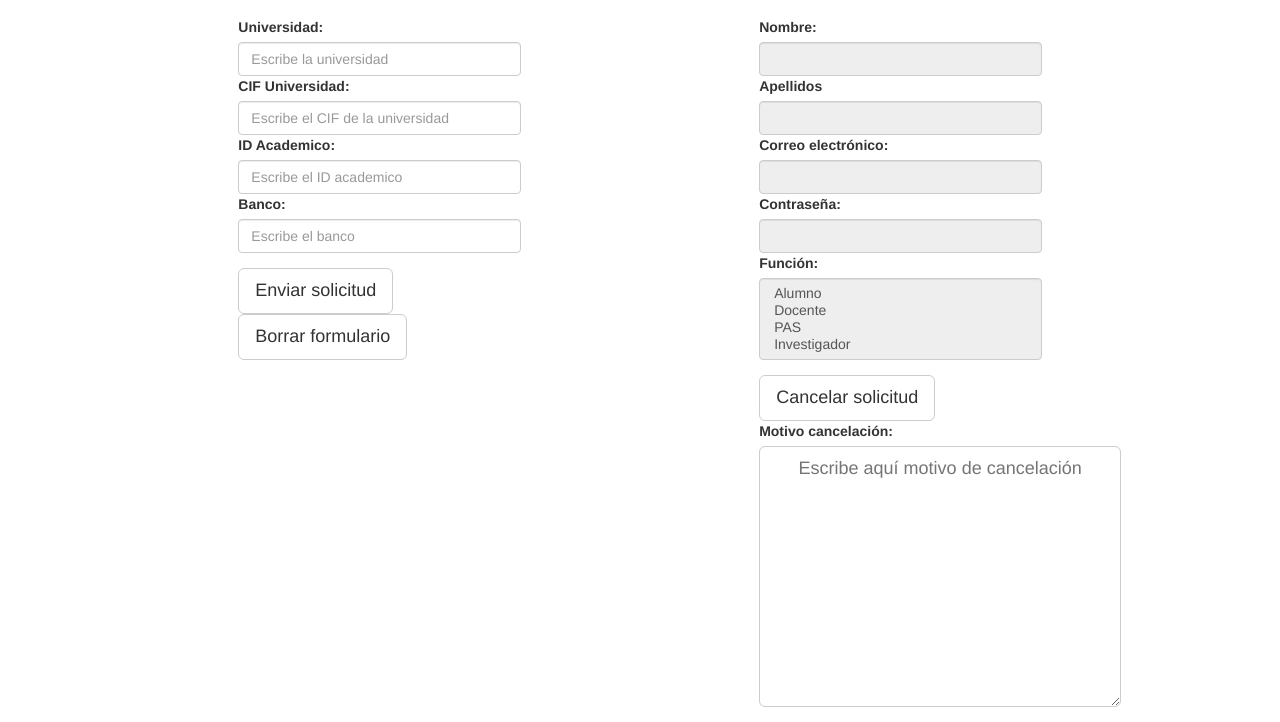
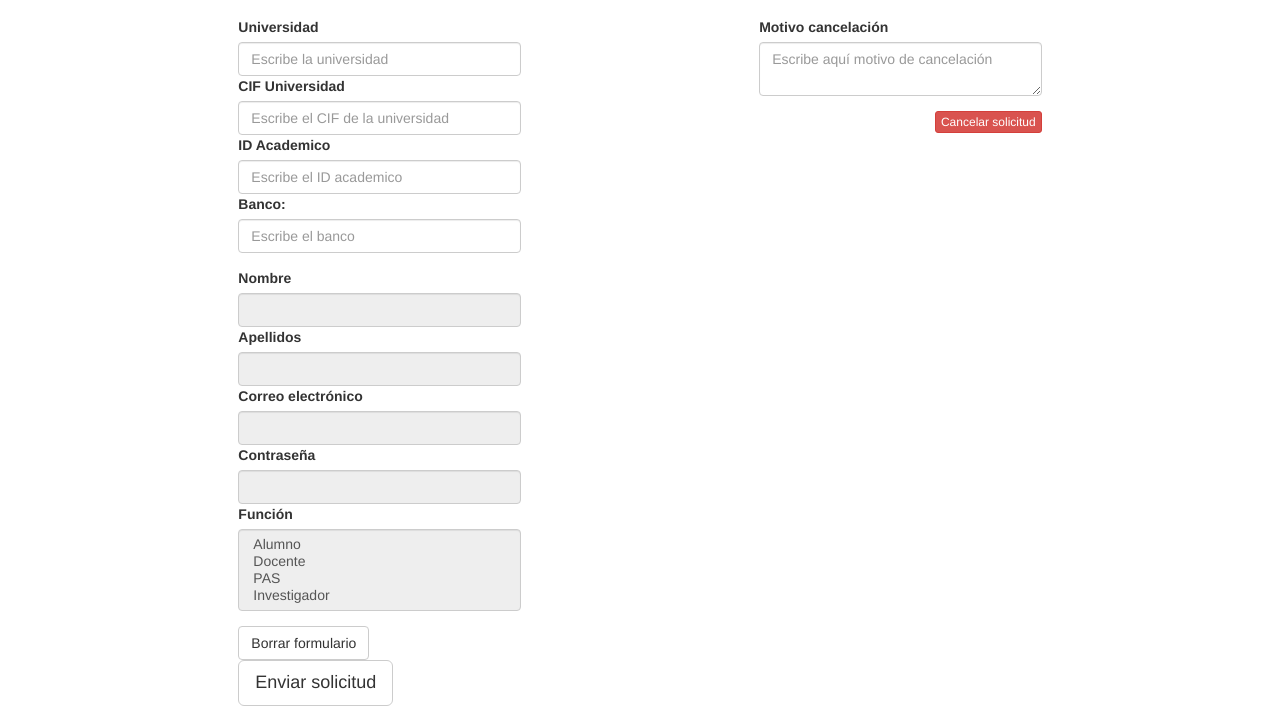
Before and after one commit to eruizgar91/GTU14, a plain HTML site: page src/vistas/formularioUniversidadIda.html in a window 1280 px wide. Shown: the part 209-931 px from the top of the page. Drawn offline with Linux system fonts and the light colour scheme.

Commit message:
Anadidos diagrama de componentes y peticiones http. Actualizado formularioUniversidadIda.

```diff
--- a/src/vistas/formularioUniversidadIda.html
+++ b/src/vistas/formularioUniversidadIda.html
@@ -19,47 +19,29 @@
       <div class="page-header">
         <h3>Campos universidad</h3>
       </div>
-      <form method="post" action="#">
-          <input type="hidden" name="_method" value="post">
+      <form method="put" action="#">
+        <input type="hidden" name="_method" value="put">
         <div class="form-group">
-              <label for="universidadID">Universidad:</label>
+          <label for="universidadID">Universidad</label>
           <input type="text" class="form-control" name="universidad" id="universidadID" placeholder="Escribe la universidad" required>
-              <label for="cifuniversidadID">CIF Universidad:</label>
+          <label for="cifuniversidadID">CIF Universidad</label>
           <input type="text" class="form-control" name="cifuniversidad" id="cifuniversidadID" placeholder="Escribe el CIF de la universidad" required>
-              <label for="idacademicoID">ID Academico:</label>
+          <label for="idacademicoID">ID Academico</label>
           <input type="text" class="form-control" name="idacademico" id="idacademicoID" placeholder="Escribe el ID academico" required>
           <label for="bancoID">Banco:</label>
           <input type="text" class="form-control" name="banco" id="bancoID" placeholder="Escribe el banco" required>
         </div>
-              <div class="form-group text-left">
-                <button type="submit" class="btn btn-default btn-lg">Enviar solicitud</button>
-
-                <button type="reset" class="btn btn-default btn-lg">Borrar formulario</button>
-              </div>
-
-      </form>
-    </div>
-
-
-
-    <hr class="visible-xs">
-    <div class="col-xs-12 col-md-3 col-md-offset-2">
-      <div class="page-header">
-        <h3>Campos usuario</h3>
-      </div>
-      <form class="" method="post" action="#">
-        <input type="hidden" name="_method" value="delete">
         <div class="form-group">
-            <label for="nombreID">Nombre:</label>
-            <input type="text" class="form-control" name="nombre" id="nombreID"  readonly>
-            <label for="apellidosID">Apellidos</label>
-            <input type="text" class="form-control" name="apellidos" id="apellidosID"  readonly>
-            <label for="correoID">Correo electrónico:</label>
-            <input type="text" class="form-control" name="correo" id="correoID"  readonly>
-            <label for="contraseñaID">Contraseña:</label>
-            <input type="password" class="form-control" name="contraseña" id="contraseñaID"  readonly>
-            <label for="funcionID">Función:</label>
-                <select name="funcion" id="funcionID" size="4" class="form-control" readonly>
+          <label>Nombre</label>
+          <input type="text" class="form-control" name="nombre" readonly>
+          <label>Apellidos</label>
+          <input type="text" class="form-control" name="apellidos" readonly>
+          <label>Correo electrónico</label>
+          <input type="text" class="form-control" name="correo" readonly>
+          <label>Contraseña</label>
+          <input type="password" class="form-control" name="contraseña" readonly>
+          <label>Función</label>
+          <select name="funcion" size="4" class="form-control" readonly>
             <option value="ALUMNO">Alumno</option>
             <option value="DOCENTE">Docente</option>
             <option value="PAS">PAS</option>
@@ -67,17 +49,27 @@
           </select>
         </div>
         <div class="form-group text-left">
-
-                <button type="submit" class="btn btn-default btn-lg">Cancelar solicitud</button>
-                <div>
-                    <label for="motivoID">Motivo cancelación:</label>
-                    <textarea name="comentarios" rows="10" cols="30" class="btn btn-default btn-lg" placeholder="Escribe aquí motivo de cancelación"></textarea>
+          <button type="reset" class="btn btn-default btn-md">Borrar formulario</button>
+          <button type="submit" class="btn btn-default btn-lg text-left">Enviar solicitud</button>
         </div>
+      </form>
+    </div>
+    <hr class="visible-xs">
+    <div class="col-xs-12 col-md-3 col-md-offset-2">
+      <div class="page-header">
+        <h3>Cancelar solicitud</h3>
+      </div>
+      <form>
+        <div class="form-group">
+          <label>Motivo cancelación</label>
+          <textarea class="form-control" name="comentarios" class="btn btn-default btn-lg" placeholder="Escribe aquí motivo de cancelación" required></textarea>
+        </div>
+        <div class="form-group text-right">
+          <button type="submit" class="btn btn-danger btn-xs">Cancelar solicitud</button>
         </div>
       </form>
     </div>
   </div>
 </div>
-
 </body>
 </html>
```
Also changed, not shown: docs/GTU_Diagrama_de_componentes.xml (added, +1 -0 lines), docs/GTU_Diagrama_de_componentes.png (added), 2 other files. Lines whose indentation alone changed are shown as unchanged.
